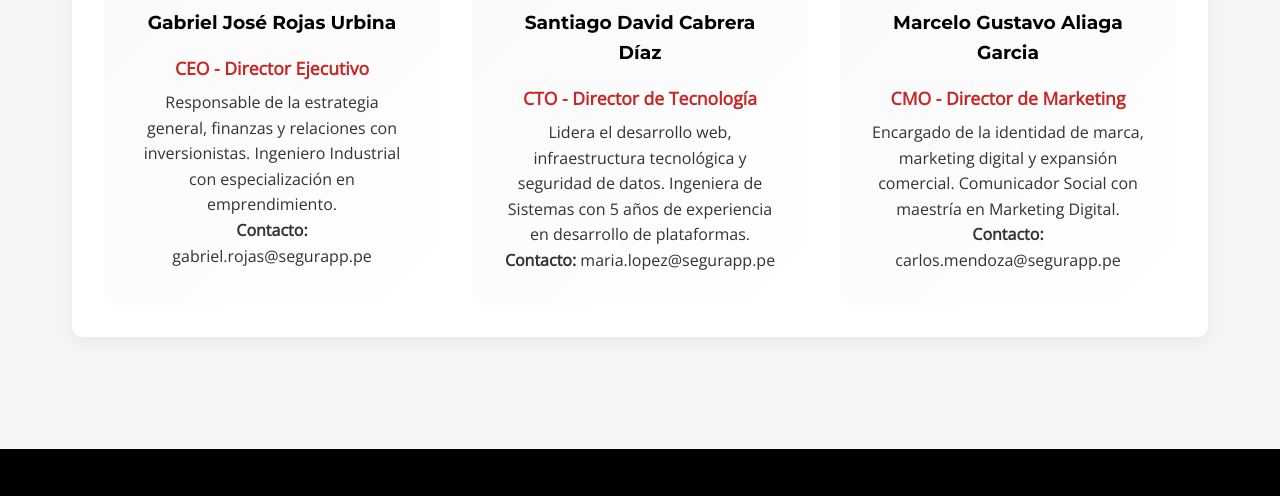
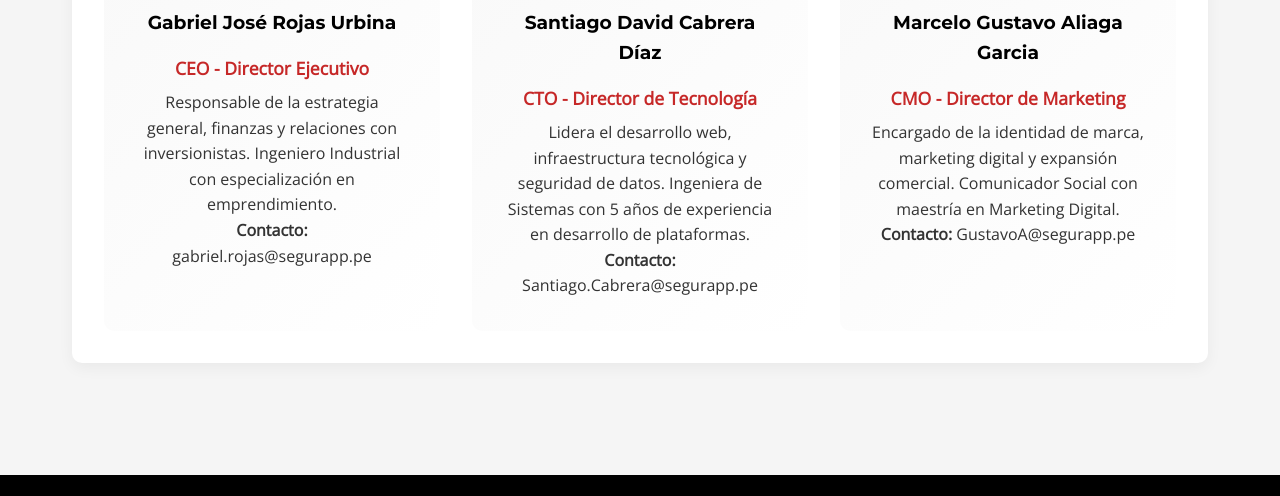
Before and after one commit to GABRIELJRU/SEGURAPP, a plain HTML site: page index.html in a window 1280 px wide. Shown: the part 3079-3575 px from the top of the page. Drawn offline with nearby package versions, Linux system fonts and the light colour scheme.

Commit message:
index.html

```diff
--- a/index.html
+++ b/index.html
@@ -441,14 +441,14 @@
                     <h3>Santiago David Cabrera Díaz</h3>
                     <p class="role">CTO - Director de Tecnología</p>
                     <p>Lidera el desarrollo web, infraestructura tecnológica y seguridad de datos. Ingeniera de Sistemas con 5 años de experiencia en desarrollo de plataformas.</p>
-                    <p><strong>Contacto:</strong> maria.lopez@segurapp.pe</p>
+                    <p><strong>Contacto:</strong> Santiago.Cabrera@segurapp.pe</p>
                 </div>
 
                 <div class="member">
                     <h3>Marcelo Gustavo Aliaga Garcia</h3>
                     <p class="role">CMO - Director de Marketing</p>
                     <p>Encargado de la identidad de marca, marketing digital y expansión comercial. Comunicador Social con maestría en Marketing Digital.</p>
-                    <p><strong>Contacto:</strong> carlos.mendoza@segurapp.pe</p>
+                    <p><strong>Contacto:</strong> GustavoA@segurapp.pe</p>
                 </div>
             </div>
         </section>
```
